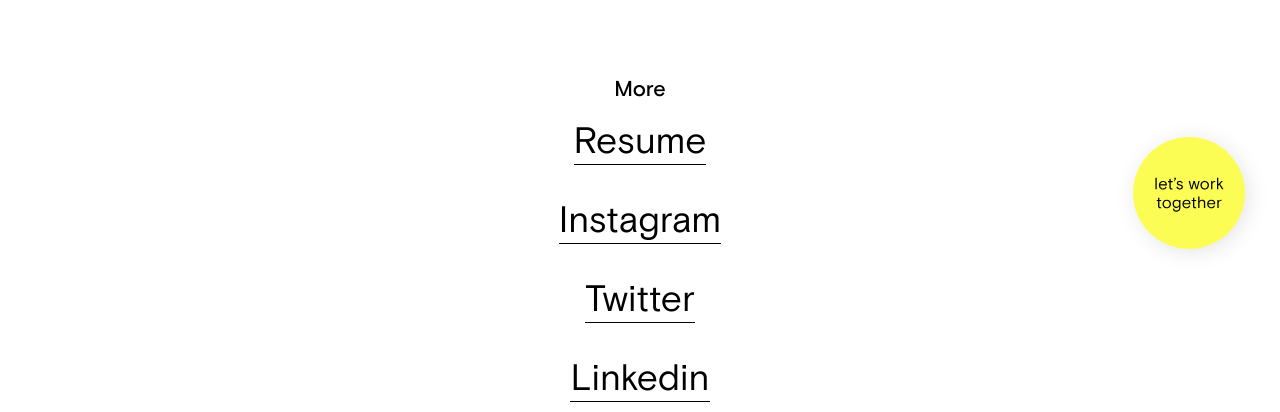
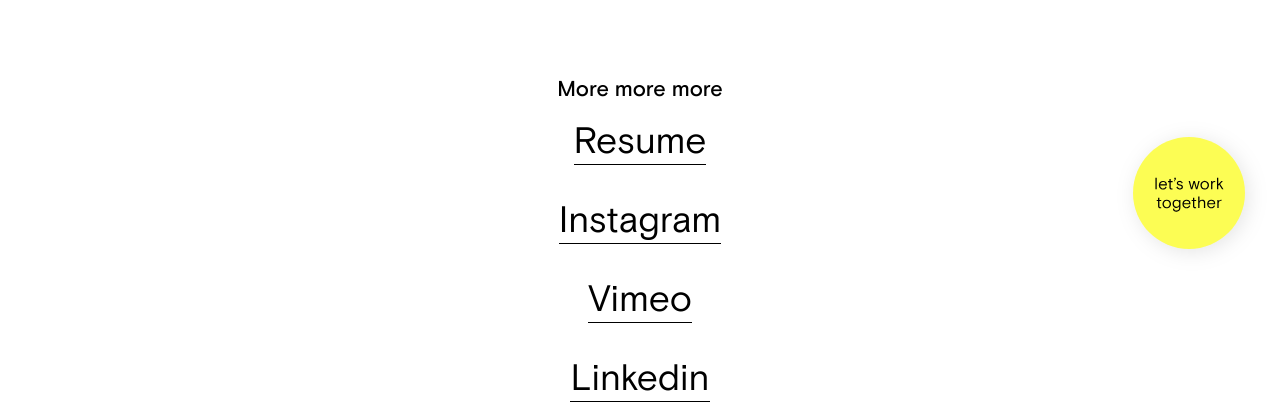
Before and after one commit to zhaojanelle/portfolio-site, a Jekyll site: the page built from about.html, in a window 1280 px wide. Shown: the part 616-1028 px from the top of the page. Built offline with Jekyll 4.4.1, drawn with Linux system fonts in a browser that asks for light colours; nearby versions of some CDN libraries; Markdown is read by kramdown in place of the engine named in the settings; a script that is not in the unit is left out.

Commit message:
Update social links

```diff
--- a/about.html
+++ b/about.html
@@ -22,7 +22,7 @@
     <p class="pad-left">Marketing and Brand Management at <a href="https://fullscript.com/" target="_blank" rel="noopener" rel="noreferrer">Fullscript</a></p>
   </div>
   <div class="unit xs-1 text-center-web">
-    <h3>More</h3>
+    <h3>More more more</h3>
     <div class="big push">
       <a href="{{ site.baseurl }}/images/zhaojanelle-resume-jan2019.pdf" class="link-underline" target="_blank" rel="noopener" rel="noreferrer">Resume</a>
     </div>
@@ -30,7 +30,7 @@
       <a href="https://www.instagram.com/zhaojanelle/" class="link-underline" target="_blank" rel="noopener" rel="noreferrer">Instagram</a>
     </div>
     <div class="big push">
-      <a href="https://twitter.com/ZhaoJanelle" class="link-underline" target="_blank" rel="noopener" rel="noreferrer">Twitter</a>
+      <a href="https://vimeo.com/zhaojanelle" class="link-underline" target="_blank" rel="noopener" rel="noreferrer">Vimeo</a>
     </div>
     <div class="big push">
       <a href="https://www.linkedin.com/in/zhaojanelle/" class="link-underline" target="_blank" rel="noopener" rel="noreferrer">Linkedin</a>
--- a/contact.html
+++ b/contact.html
@@ -12,7 +12,7 @@
       <a href="https://www.instagram.com/zhaojanelle/" class="link-underline big" target="_blank" rel="noopener" rel="noreferrer">Instagram</a>
     </div>
     <div class="push">
-      <a href="https://twitter.com/ZhaoJanelle" class="link-underline big" target="_blank" rel="noopener" rel="noreferrer">Twitter</a>
+      <a href="https://vimeo.com/zhaojanelle" class="link-underline big" target="_blank" rel="noopener" rel="noreferrer">Vimeo</a>
     </div>
     <div class="">
       <a href="https://www.linkedin.com/in/zhaojanelle/" class="link-underline big" target="_blank" rel="noopener" rel="noreferrer">Linkedin</a>
```
